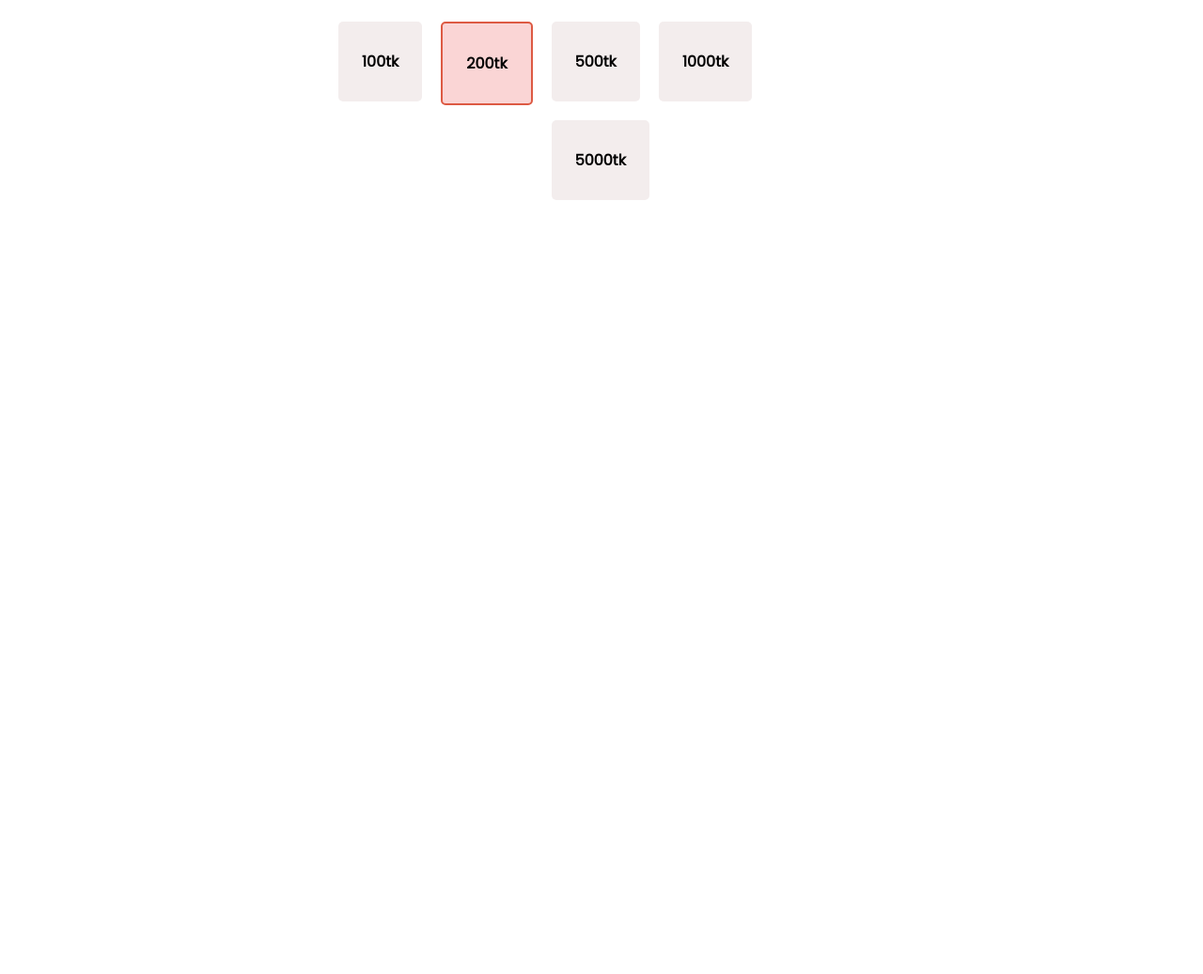
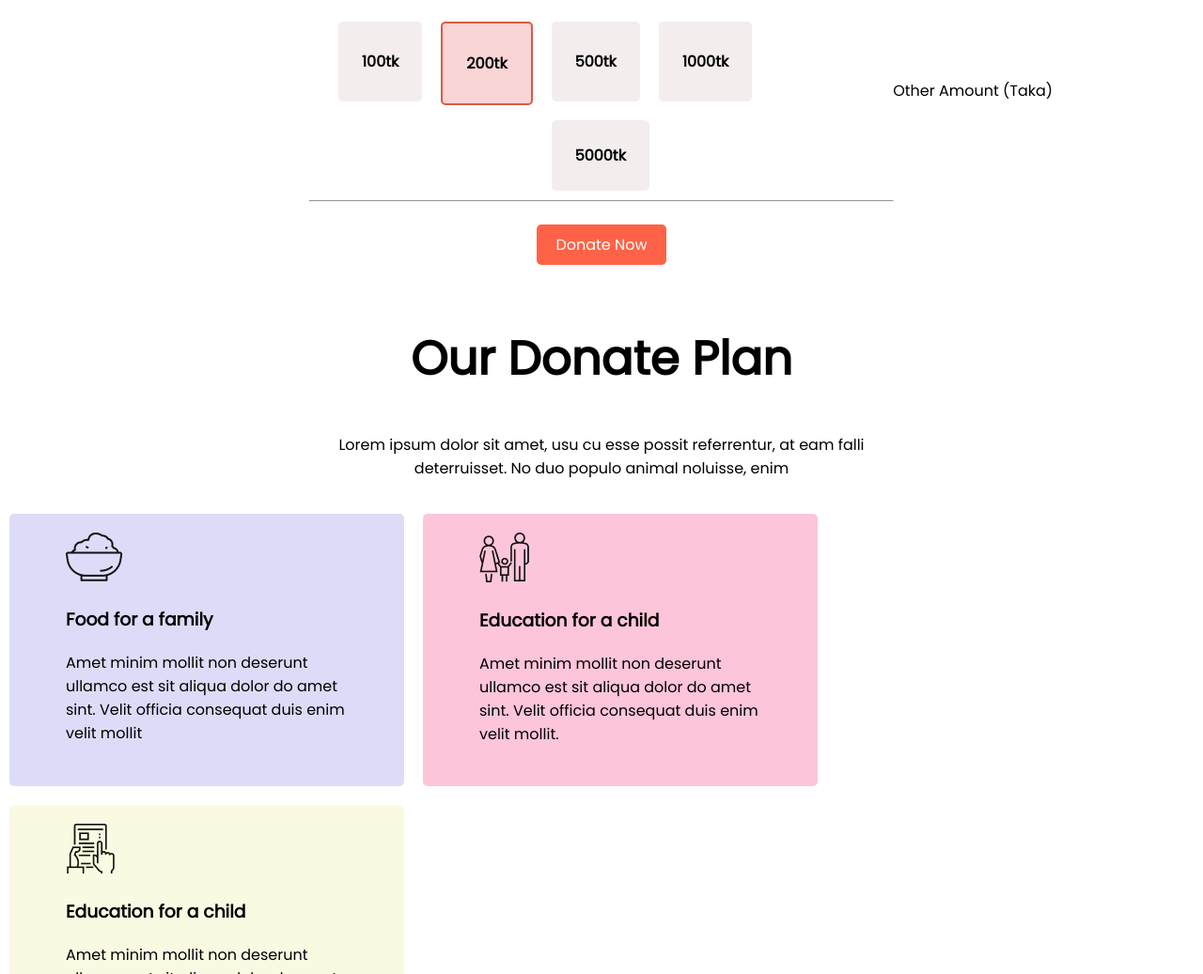
Before and after one commit to RabeyaAkter12/Donate-altime, a plain HTML site: page index.html in a window 1280 px wide. Shown: the part 672-1709 px from the top of the page at 94% size. Before the commit the page ends 895 px from the top, so only its background shows below. Drawn offline with Linux system fonts and the light colour scheme.

Commit message:
half page make

```diff
--- a/index.html
+++ b/index.html
@@ -13,10 +13,10 @@
 </head>
 
 <body>
+    <div>
         <section class="half-donation">
             <div class="font-color">
-            <h1> Let's Help Those Who Are
-                More In Need </h1>
+                <h1> Let's Help Those Who Are More In Need </h1>
                 <p> one man’s trash is another man’s treasure. Lorem ipsum, dolor sit amet consectetur,
                     adipisicing elit.Dolorem eumpariatur modi consequatur expedita sed molestias est quam!</p>
                 <a class="link-button" target="_blank" href="https://www.youtube.com/">Donate Now</a>
@@ -28,25 +28,79 @@
                 <p>Lorem ipsum dolor sit amet, usu cu esse possit referrentur, at eam falli deterruisset. No duo populo
                     animal noluisse, enim</p>
             </div>
-        <section>
+
             <div>
                 <b>
-                    <div class="Specific">100tk</div>
+                    <div class="Specific">100tk
                 </b>
+            </div>
+
             <b>
-                    <div class=" spec"> 200tk </div>
+                <div class=" spec"> 200tk
             </b>
+    </div>
     <b>
-                    <div class=" name03">500tk</div>
+        <div class=" name03">500tk
+    </b> </div>
+    <b>
+        <div class=" newso">1000tk
     </b>
+    </div>
     <b>
-                    <div class=" newso">1000tk </div>
-                </b>
-                <b>
-                    <div class=" add">5000tk</div>
-                </b>
+        <div class="add">5000tk
+    </b> </div><br>
+
     </section>
+    <section id="clear-div">
+        <div class="align" style="padding: 20px;">
+            <p>Other Amount (Taka)</p>
+            <hr style="width: 50% "> <br>
+            <a class="link-button" target="_blank" href="https://www.youtube.com/">Donate Now</a>
+        </div>
+    </section>
+    <section>
+        <div class=" text">
+            <h1>Our Donate Plan</h1>
+            <p>Lorem ipsum dolor sit amet, usu cu esse possit referrentur, at eam falli
+                deterruisset. No duo populo animal noluisse, enim</p>
+        </div>
 
+
+        <div class="side-box-1">
+            <img src="images/food.png" alt="">
+            <h3 style="text-align: content"> Food for a family </h3>
+            <p style="text-align: content"> Amet minim mollit non deserunt
+                ullamco est sit aliqua dolor do amet
+                sint. Velit officia consequat duis enim
+                velit mollit</p>
+
+        </div>
+
+
+
+
+        <div class="side-box-2">
+            <img src="images/shelter.png" alt="">
+            <h3 style="text-align: content">Education for a child</h3>
+            <p style="text-align: content"> Amet minim mollit non deserunt
+                ullamco est sit aliqua dolor do amet
+                sint. Velit officia consequat duis enim
+                velit mollit.</p>
+        </div>
+
+
+        <div class="side-box-3">
+            <img id="clear-div" src="images/Frame-1.png" alt="">
+            <h3 style="text-align: content">Education for a child</h3>
+            <p style="text-align: content"> Amet minim mollit non deserunt
+                ullamco est sit aliqua dolor do amet
+                sint. Velit officia consequat duis enim
+                velit mollit.</p>
+        </div>
+
+        </div>
+    </section>
+    </div>
     </section>
 </body>
 
--- a/style.css
+++ b/style.css
@@ -1,6 +1,6 @@
 body {
     font-family: 'Poppins', sans-serif;
-    ;
+
     margin: 0%;
 }
 
@@ -37,7 +37,6 @@ h1 {
 }
 
 .Specific {
-
     float: left;
     margin: 10px;
     padding: 30px 25px;
@@ -71,10 +70,49 @@ h1 {
 }
 
 .add {
-
     float: left;
     margin: 10px;
-    padding: 30px 25px;
+    padding: 25px 25px;
     border-radius: 5px;
     background-color: rgb(243, 237, 237);
 }
+
+.align {
+    text-align: center;
+}
+
+.text {
+
+    text-align: center;
+    padding: 10px 350px;
+}
+
+.side-box-1 {
+    float: left;
+    margin: 10px;
+    padding: 20px 60px;
+    width: 300px;
+    height: 250px;
+    background-color: rgb(220, 220, 248);
+    border-radius: 5px;
+}
+
+.side-box-2 {
+    float: left;
+    margin: 10px;
+    padding: 20px 60px;
+    width: 300px;
+    height: 250px;
+    background-color: rgb(253, 197, 217);
+    border-radius: 5px;
+}
+
+.side-box-3 {
+    float: left;
+    margin: 10px;
+    padding: 20px 60px;
+    width: 300px;
+    height: 250px;
+    background-color: rgb(250, 250, 226);
+    border-radius: 5px;
+}
```
Also changed, not shown: images/Frame-1.png (added), images/food.png (added), images/shelter.png (added). Lines whose indentation alone changed are shown as unchanged.
